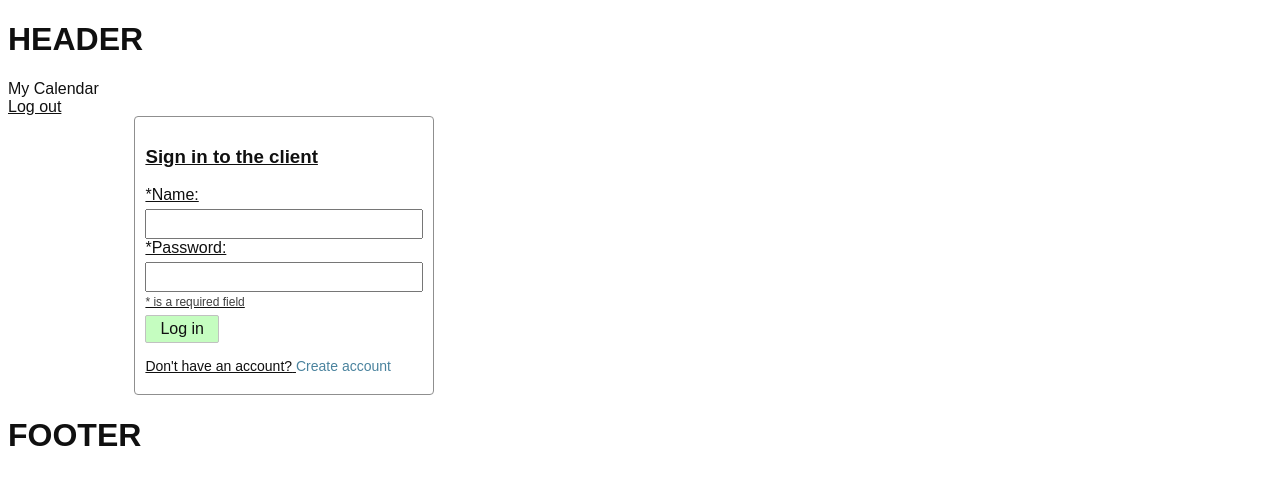
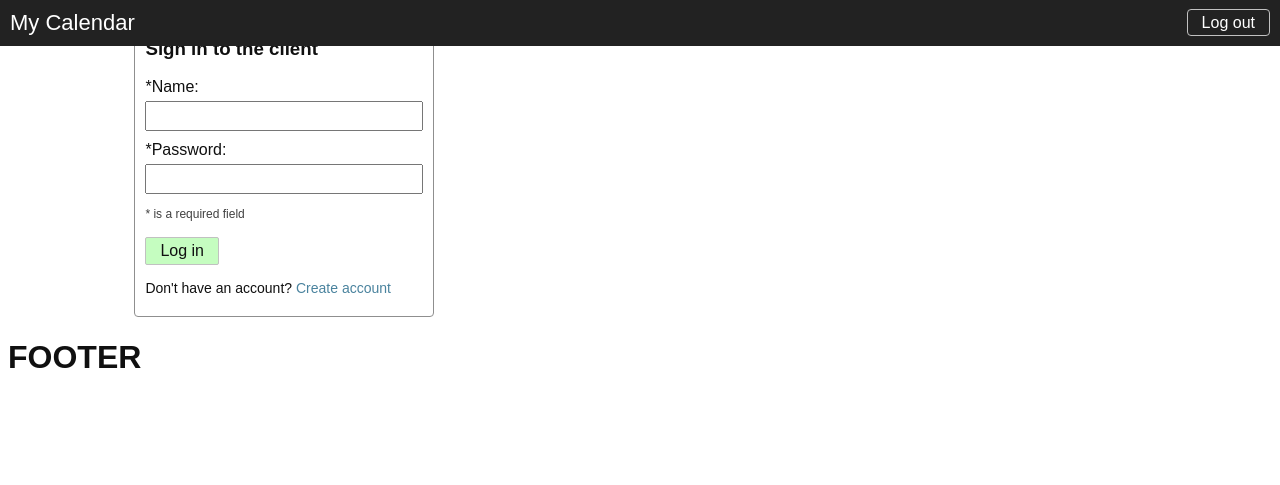
Before and after one commit to RShabanov/web_project, a PHP site: template App/Views/auth.php in a window 1280 px wide. Shown: the top 485 px of the page. Run offline with PHP 8.4, Linux system fonts and the light colour scheme; the template is opened without the code that fills it, so the values that code supplies are empty.

Commit message:
Add styles and fix link misprint

```diff
--- a/App/Views/auth.php
+++ b/App/Views/auth.php
@@ -34,7 +34,7 @@
 
         <div class="auth-form-group another-enter">
             <span>Don't have an account?</span>
-            <a href="/create-account" class="another-enter__a">Create account</a>
+            <a href="/create_account" class="another-enter__a">Create account</a>
         </div>
     </form>
 </div>
--- a/App/Views/partials/header.php
+++ b/App/Views/partials/header.php
@@ -9,14 +9,15 @@
             <link rel="stylesheet" type="text/css" href="<?= $css_path; ?>" />
     <?php endforeach; endif; ?>
 
+    <link rel="stylesheet" type="text/css" href="/Static/css/partials/header.css">
+
     <title>Calendar</title>
 
 
 </head>
-<h1>HEADER</h1>
 <header class="main-header__header">
     <div class="site-title__div">My Calendar</div>
     <div class="header-links__div">
-        <a href="/logout">Log out</button>
+        <a class="logout-btn" href="/logout">Log out</a>
     </div>
 </header>
--- /dev/null
+++ b/Static/css/partials/header.css
@@ -0,0 +1,46 @@
+* {
+    box-sizing: border-box;
+    font-family: sans-serif;
+
+    color: #101010;
+}
+
+.main-header__header {
+    position: fixed;
+    top: 0;
+    left: 0;
+    right: 0;
+
+    background-color: #222;
+
+    display: flex;
+    flex-direction: row;
+    justify-content: space-between;
+    align-items: center;
+
+    padding: 10px;
+}
+
+.main-header__header > .site-title__div {
+    font-size: 22px;
+    color: #fff;
+}
+
+.header-links__div > .logout-btn {
+    min-width: 70px;
+
+    text-align: center;
+    font-size: 16px;
+    text-decoration: none;
+    color: #fff;
+
+    cursor: pointer;
+
+    border-radius: 4px;
+    border: 1px solid #c1c1c1;
+
+    padding: 4px 14px;
+    margin-top: 5px;
+
+    outline: none;
+}
```
